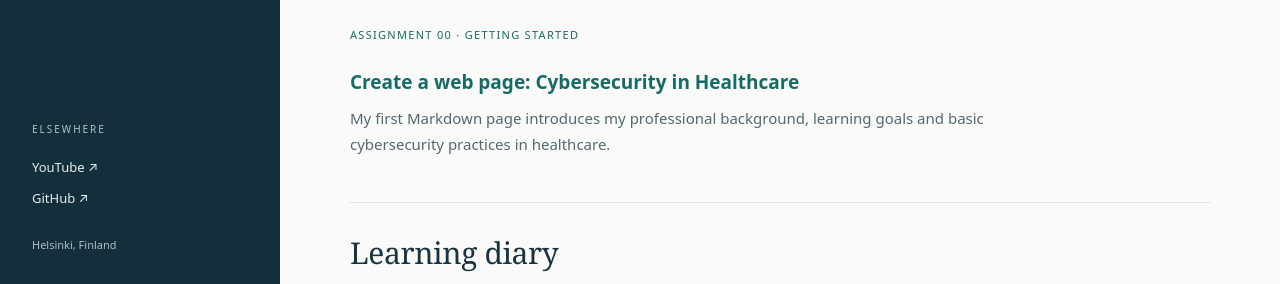
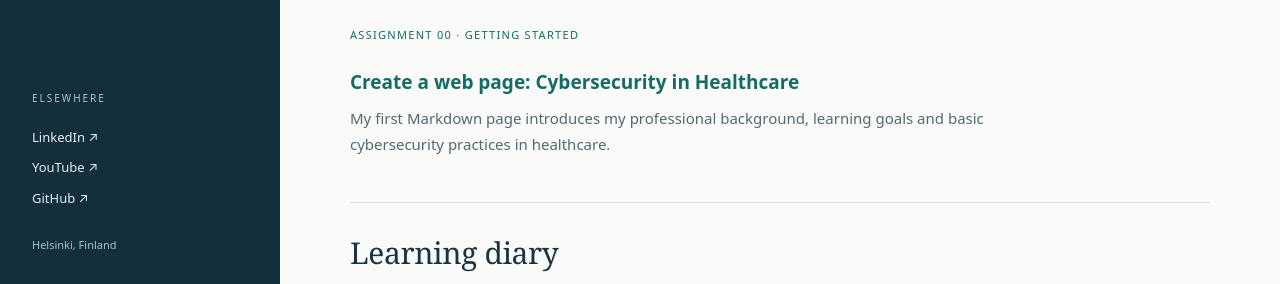
Before and after one commit to mia-roos/Cyber-Security-Studies, a Jekyll site: the page built from index.md, in a window 1280 px wide. Shown: the part 602-886 px from the top of the page. Built offline with Jekyll 4.4.1, drawn with Linux system fonts in a browser that asks for light colours.

Commit message:
Update default.html

```diff
--- a/_layouts/default.html
+++ b/_layouts/default.html
@@ -19,7 +19,7 @@
 <a href="{{ '/#resources' | relative_url }}">Useful resources <span>04</span></a>
 <a href="{{ '/#about-me' | relative_url }}">About me <span>05</span></a>
 </nav>
-<div class="sidebar-bottom"><p>ELSEWHERE</p><a href="https://www.youtube.com/@ResearchByMia">YouTube ↗</a><a href="https://github.com/mia-roos">GitHub ↗</a><small>Helsinki, Finland</small></div>
+<div class="sidebar-bottom"><p>ELSEWHERE</p><a href="https://www.linkedin.com/in/mia-roos-bab0a591/">LinkedIn ↗</a><a href="https://www.youtube.com/@ResearchByMia">YouTube ↗</a><a href="https://github.com/mia-roos">GitHub ↗</a><small>Helsinki, Finland</small></div>
 </aside>
 <div class="page">
 <header class="topbar"><a href="{{ '/' | relative_url }}">CYBERSECURITY LEARNING PORTFOLIO</a><a href="https://github.com/mia-roos/Cyber-Security-Studies">View repository ↗</a></header>
```
